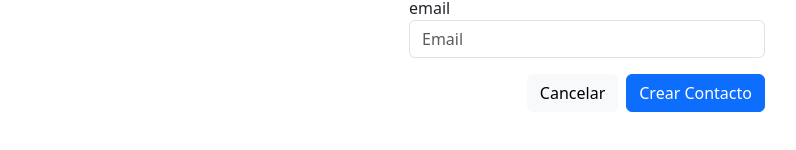
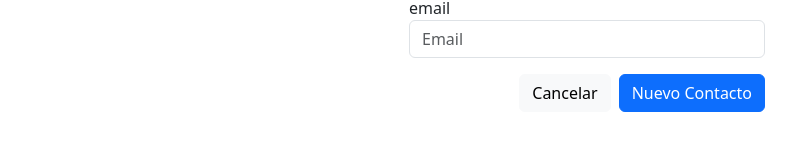
Before and after one commit to jhonino/Contact-FrontEnd, an Angular app: page /new in a window 1280 px wide. Shown: the part 216-366 px from the top of the page, without its empty margins (53-849 px from the left). Built offline with nearby package versions, Linux system fonts and the light colour scheme.

Commit message:
creando el boton de crear contacto 1

```diff
--- a/src/app/componentes/contact-form/contact-form.component.html
+++ b/src/app/componentes/contact-form/contact-form.component.html
@@ -27,8 +27,11 @@
                 Cancelar
             </button>
             <button class="btn btn-primary ms-2">
-
-                Crear Contacto
+                @if (contact) {
+                    Actualizar
+                }@else {
+                    Nuevo
+                } Contacto
             </button>
         </div>
     </form>
```
